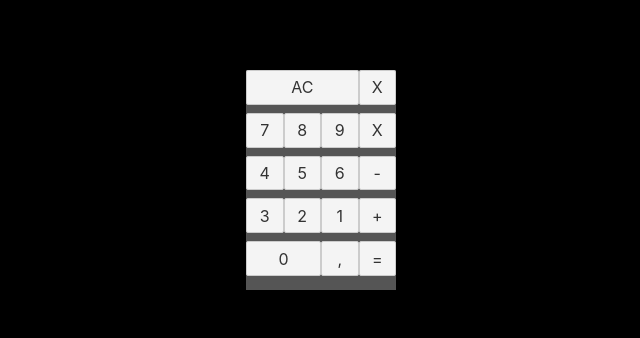
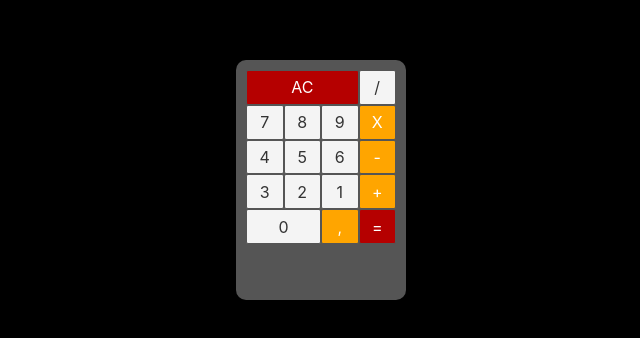
Before and after one commit to mufasa-dev/Svelte-Calculator, a Svelte app: page / in a window 1280 px wide. Shown: the part 228-566 px from the top of the page, without its empty margins (319-959 px from the left). Built offline with nearby package versions, Linux system fonts and the light colour scheme.

Commit message:
Update button style

```diff
--- a/src/components/Button.svelte
+++ b/src/components/Button.svelte
@@ -2,15 +2,19 @@
     export let text: string = "";
     export let double: boolean = false;
     export let triple: boolean = false;
+    export let operation: boolean = false;
+    export let highlight: boolean = false;
 </script>
 
-<button class="btn" class:triple class:double>
+<button class="btn" class:triple class:double class:operation class:highlight>
     {text}
 </button>
 
 <style>
     .btn {
         flex-basis: 25%;
+        margin: 0;
+        border: 1px solid var(--back);
     }
 
     .double {
@@ -19,4 +23,14 @@
     .triple {
         flex-basis: 75%;
     }
+
+    .operation {
+        background-color: orange;
+        color: white;
+    }
+
+    .highlight {
+        background: #b50000;
+        color: white;
+    }
 </style>
--- a/src/components/Calculator.svelte
+++ b/src/components/Calculator.svelte
@@ -5,31 +5,31 @@
 
 <div class="calculator">
     <Line>
-        <Button triple text="AC" />
-        <Button text="X" />
+        <Button highlight triple text="AC" />
+        <Button text="/" />
     </Line>
     <Line>
         <Button text="7" />
         <Button text="8" />
         <Button text="9" />
-        <Button text="X" />
+        <Button operation text="X" />
     </Line>
     <Line>
         <Button text="4" />
         <Button text="5" />
         <Button text="6" />
-        <Button text="-" />
+        <Button operation text="-" />
     </Line>
     <Line>
         <Button text="3" />
         <Button text="2" />
         <Button text="1" />
-        <Button text="+" />
+        <Button operation text="+" />
     </Line>
     <Line>
         <Button double text="0" />
-        <Button text="," />
-        <Button text="=" />
+        <Button operation text="," />
+        <Button highlight text="=" />
     </Line>
 </div>
 
@@ -40,5 +40,7 @@
         width: 150px;
         display: flex;
         flex-direction: column;
+        padding: 10px;
+        border-radius: 10px;
     }
 </style>
```
